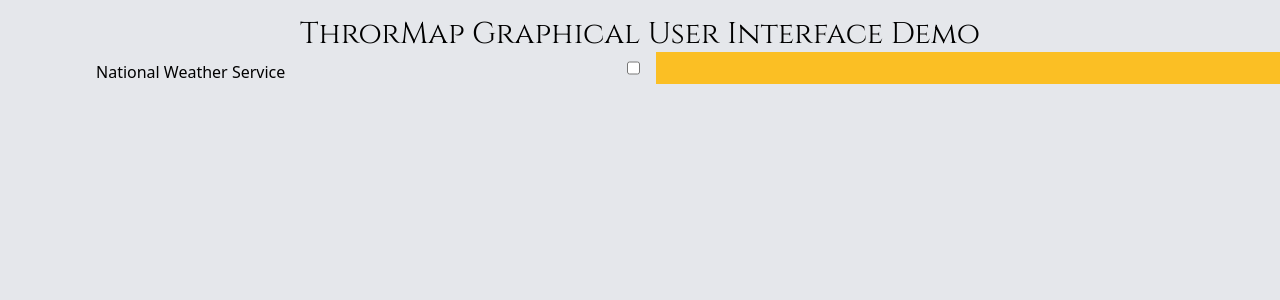
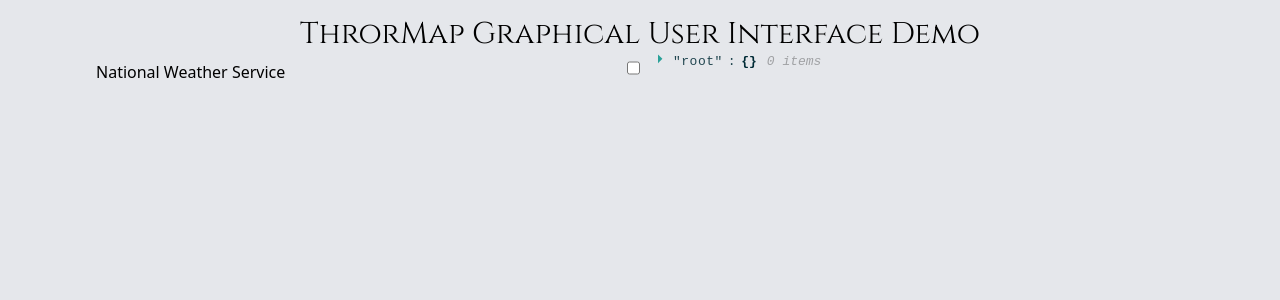
Before and after one commit to CygnusBorjigin/pocketlake_UI, a React (Create React App) app: page /demo in a window 1280 px wide. Shown: the top 300 px of the page. Built offline with nearby package versions, Linux system fonts and the light colour scheme.

Commit message:
finish display query

```diff
--- a/package.json
+++ b/package.json
@@ -7,7 +7,9 @@
     "@testing-library/react": "^13.4.0",
     "@testing-library/user-event": "^13.5.0",
     "react": "^18.2.0",
+    "react-code-blocks": "^0.0.9-0",
     "react-dom": "^18.2.0",
+    "react-json-view": "^1.21.3",
     "react-router-dom": "^6.4.2",
     "react-scripts": "5.0.1",
     "uuid": "^9.0.0",
--- a/src/components/AttributeSelector.jsx
+++ b/src/components/AttributeSelector.jsx
@@ -1,14 +1,17 @@
 import {useState} from "react";
 import { v4 as uuidv4 } from 'uuid';
 
-const AttributeSelector = () => {
+
+const AttributeSelector = (props) => {
     const availableAttribute = ['temperature', 'dewpoint', 'maxTemperature', 'minTemperature', 'relativeHumidity', 'apparentTemperature', 'heatIndex', 'windChill', 'skyCover', 'windDirection', 'windSpeed', 'windGust', 'weather', 'hazards', 'probabilityOfPrecipitation', 'quantitativePrecipitation', 'iceAccumulation', 'snowfallAmount', 'snowLevel', 'ceilingHeight', 'visibility', 'transportWindSpeed', 'transportWindDirection', 'mixingHeight', 'hainesIndex', 'lightningActivityLevel', 'twentyFootWindSpeed', 'twentyFootWindDirection', 'waveHeight', 'wavePeriod', 'waveDirection', 'primarySwellHeight', 'primarySwellDirection', 'secondarySwellHeight', 'secondarySwellDirection', 'wavePeriod2', 'windWaveHeight', 'dispersionIndex', 'pressure', 'probabilityOfTropicalStormWinds', 'probabilityOfHurricaneWinds', 'potentialOf15mphWinds', 'potentialOf25mphWinds', 'potentialOf35mphWinds', 'potentialOf45mphWinds', 'potentialOf20mphWindGusts', 'potentialOf30mphWindGusts', 'potentialOf40mphWindGusts', 'potentialOf50mphWindGusts', 'potentialOf60mphWindGusts', 'grasslandFireDangerIndex', 'probabilityOfThunder', 'davisStabilityIndex', 'atmosphericDispersionIndex', 'lowVisibilityOccurrenceRiskIndex', 'stability', 'redFlagThreatIndex'];
     const [displayAttribute, setDisplayAttribute] = useState(false);
     const [query, setQuery] = useState({});
 
     const checkNationalWeatherService = () => {
         setDisplayAttribute(prev => !prev);
-        setQuery(Object.keys(query).includes("nationalWeatherService") ? {} : {"nationalWeatherService": {}});
+        const newQuery = Object.keys(query).includes("nationalWeatherService") ? {} : {"nationalWeatherService": {}};
+        setQuery(newQuery);
+        props.updateQuery(newQuery);
     };
 
     const handelCheckAttribute = (checkedAttribute) => {
@@ -16,16 +19,18 @@ const AttributeSelector = () => {
             const newQuery = query;
             delete newQuery.nationalWeatherService[checkedAttribute];
             setQuery(newQuery);
+            props.updateQuery(newQuery);
         } else {
             const newQuery = query;
             newQuery.nationalWeatherService[checkedAttribute] = {};
             setQuery(newQuery);
+            props.updateQuery(newQuery)
         };
 
-        console.log(query)
     };
 
-    return <div className={"bg-gray-200 w-1/2 mx-4"}>
+    return(
+    <div className={"bg-gray-200 w-1/2 mx-4"}>
         <div className={"w-full flex justify-between"}>
             <h1 className={"ml-20 mt-2"}>National Weather Service</h1>
             <input type={"checkbox"} onChange={checkNationalWeatherService}></input>
@@ -46,7 +51,8 @@ const AttributeSelector = () => {
                 )
             })}
         </ul> : null}
-    </div>;
+    </div>
+    );
 }
 
 export default AttributeSelector;
--- a/src/components/GuiSample.jsx
+++ b/src/components/GuiSample.jsx
@@ -1,13 +1,21 @@
 import AttributeSelector from "./AttributeSelector";
+import ReactJson from 'react-json-view';
+import {useState} from "react";
 
 const GuiSample = () => {
+    const sample = {
+        "message": "this is working"
+    }
+
+    const [query, setQuery] = useState({});
+
     return(
         <div className={"h-screen w-screen bg-gray-200"}>
             <h1 className={"text-center pt-4 font-cinzel text-3xl"}>ThrorMap Graphical User Interface Demo</h1>
             <div className={"border-t-3 bottom-black w-screen flex"}>
-                <AttributeSelector/>
-                <div className={"bg-amber-400 w-1/2"}>
-
+                <AttributeSelector updateQuery={setQuery}/>
+                <div className={"w-1/2"}>
+                    <ReactJson src={query} />
                 </div>
             </div>
         </div>
```
Also changed, not shown: 1 other file (tests, documents, lock files or other folders).
